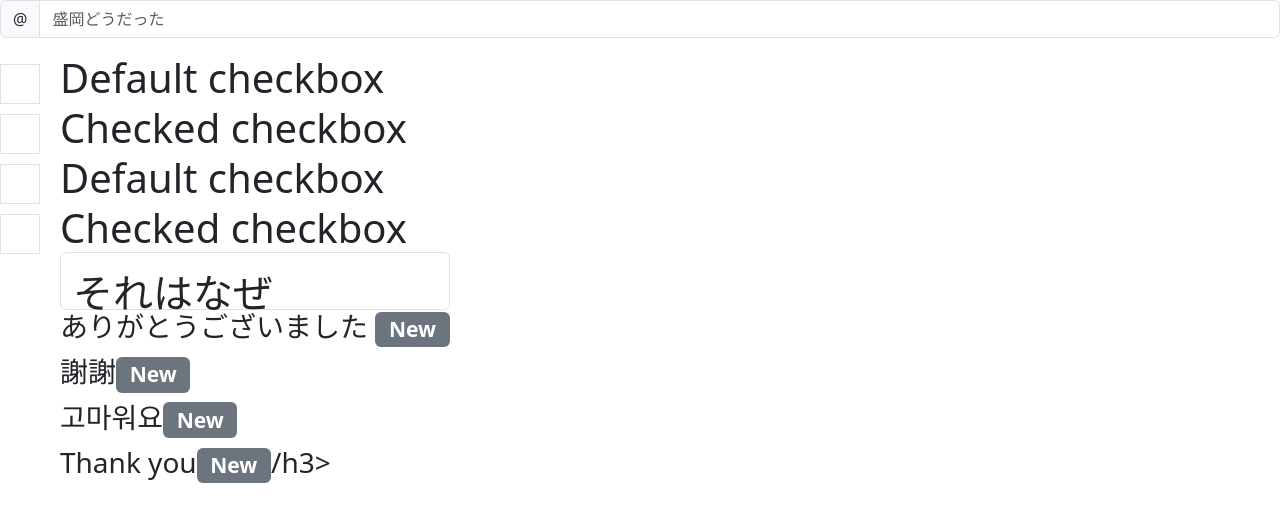
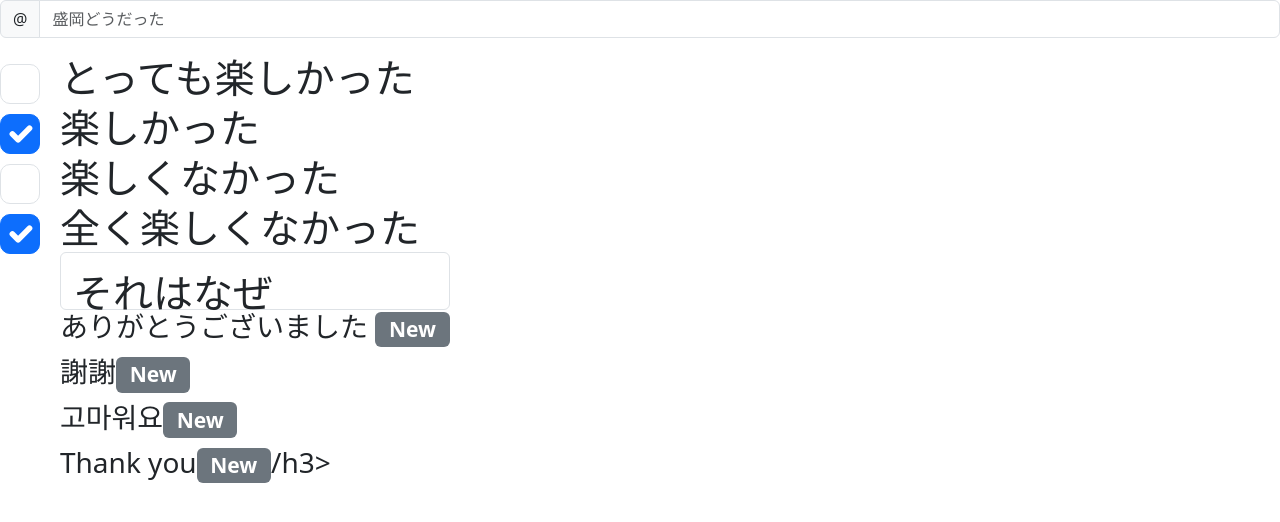
Before and after one commit to yumarusuke/tre-navi-app, a Flask app: page /survey in a window 1280 px wide. Shown: the top 522 px of the page. Run offline with Flask 3, Linux system fonts and the light colour scheme.

Commit message:
“yuuya”

```diff
--- a/templates/survey.html
+++ b/templates/survey.html
@@ -14,27 +14,27 @@
             <input type="text" class="form-control" placeholder="盛岡どうだった" aria-label="盛岡どうだった" aria-describedby="basic-addon1">
           </div>
           <div class="form-check">
-            <input class="form-check-input" type="とても楽しかった" value="" id="flexCheckDefault">
+            <input class="form-check-input" type="checkbox" value="" id="flexCheckDefault">
             <label class="form-check-label" for="flexCheckDefault">
-              Default checkbox
+              とっても楽しかった
             </label>
           </div>
           <div class="form-check">
-            <input class="form-check-input" type="楽しかった" value="" id="flexCheckChecked" checked>
+            <input class="form-check-input" type="checkbox" value="" id="flexCheckChecked" checked>
             <label class="form-check-label" for="flexCheckChecked">
-              Checked checkbox
+              楽しかった
             </label>
           </div>
           <div class="form-check">
-            <input class="form-check-input" type="楽しくなかった" value="" id="flexCheckDefault">
+            <input class="form-check-input" type="checkbox" value="" id="flexCheckDefault">
             <label class="form-check-label" for="flexCheckDefault">
-              Default checkbox
+              楽しくなかった
             </label>
           </div>
           <div class="form-check">
-            <input class="form-check-input" type="全く楽しくなかった" value="" id="flexCheckChecked" checked>
+            <input class="form-check-input" type="checkbox" value="" id="flexCheckChecked" checked>
             <label class="form-check-label" for="flexCheckChecked">
-              Checked checkbox
+            全く楽しくなかった
               <div class="form-floating">
                 <input type="password" class="form-control" id="floatingPassword" placeholder="Password">
                 <label for="floatingPassword">それはなぜ</label>
```
Also changed, not shown: people.db.
